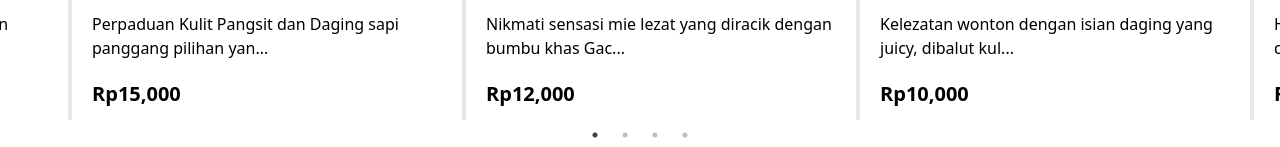
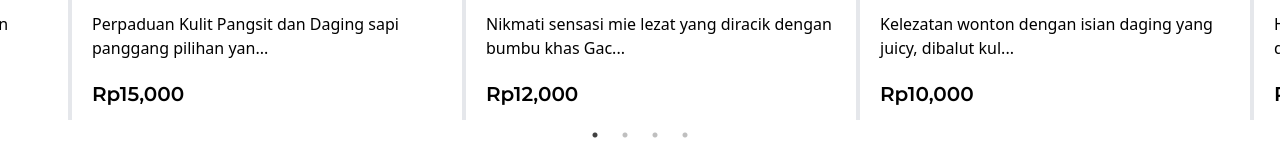
Before and after one commit to Pashyaaaa/omah-nyemil, a React (Vite) app: page /menu in a window 1280 px wide. Shown: the part 600-747 px from the top of the page. Built offline with nearby package versions, Linux system fonts and the light colour scheme.

Commit message:
<style>(Carousel):{mengubah style font di beberapa baris}

```diff
--- a/src/components/Carousel.jsx
+++ b/src/components/Carousel.jsx
@@ -114,7 +114,7 @@ const Carousel = ({ type, classname, border_color }) => {
                       : ""}
                   </p>
                 </button>
-                <p className="font-semibold pt-5 text-xl">
+                <p className="font-semibold font-montserratAlternates pt-5 text-xl">
                   Rp{e.harga.toLocaleString()}
                 </p>
               </div>
```
